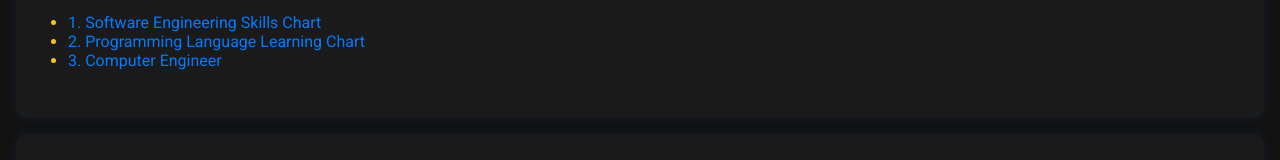
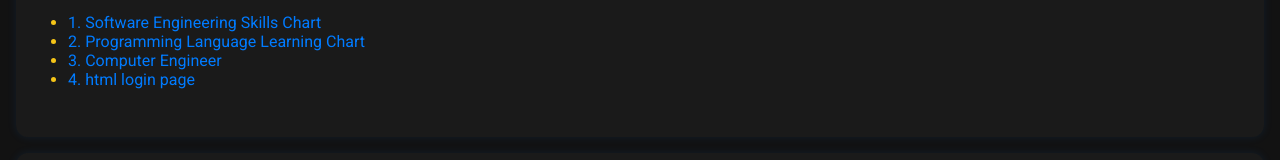
Before and after one commit to taruntelitech/TarunCodes, a plain HTML site: page index.html in a window 1280 px wide. Shown: the part 602-762 px from the top of the page. Drawn offline with Linux system fonts and the light colour scheme.

Commit message:
Update index.html

```diff
--- a/index.html
+++ b/index.html
@@ -49,6 +49,11 @@
         3. Computer Engineer
       </a>
     </li>
+    <li>
+      <a href="https://drive.google.com/file/d/1eFCpJTxYkMdO2UHvf0xn_c49Pw7-1hyW/view?usp=sharing" target="_blank" style="color: #007BFF; text-decoration: none;">
+        4. html login page
+      </a>
+    </li>
   </ul>
 </section>
 
```
